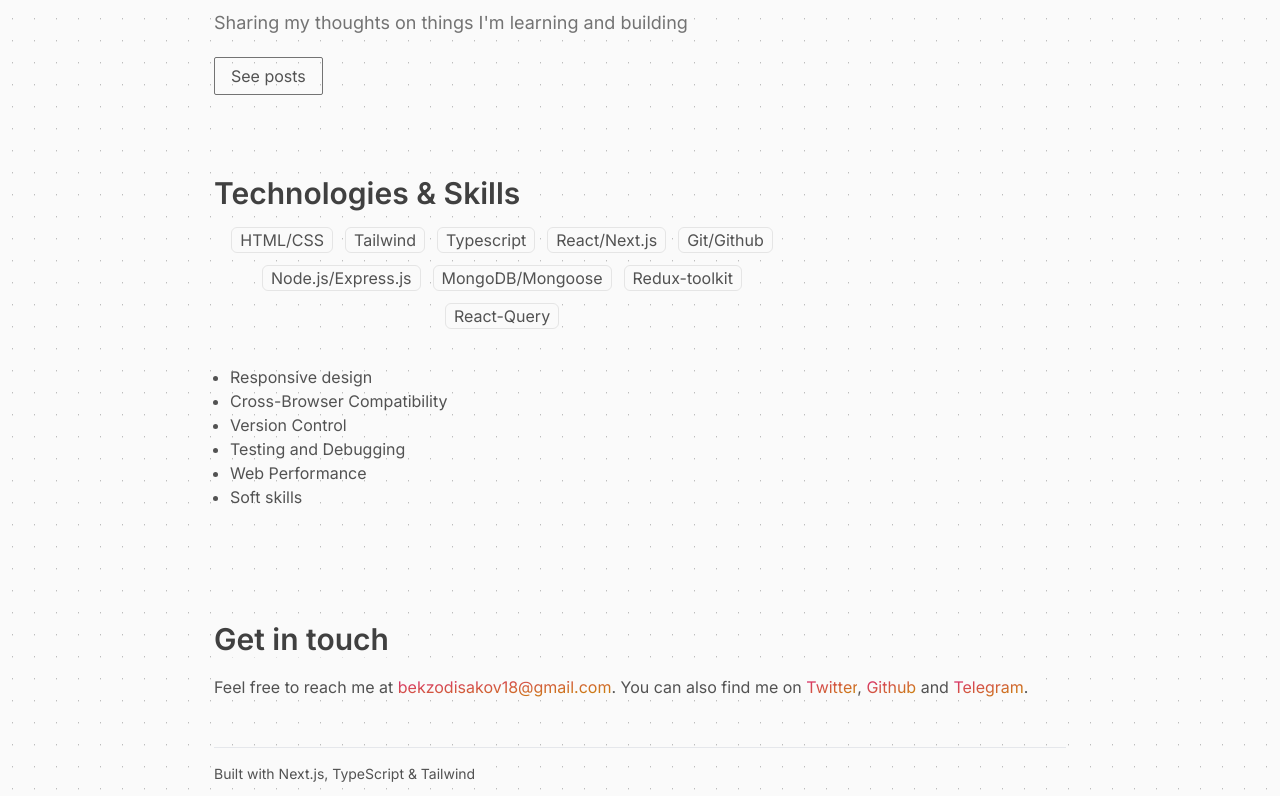
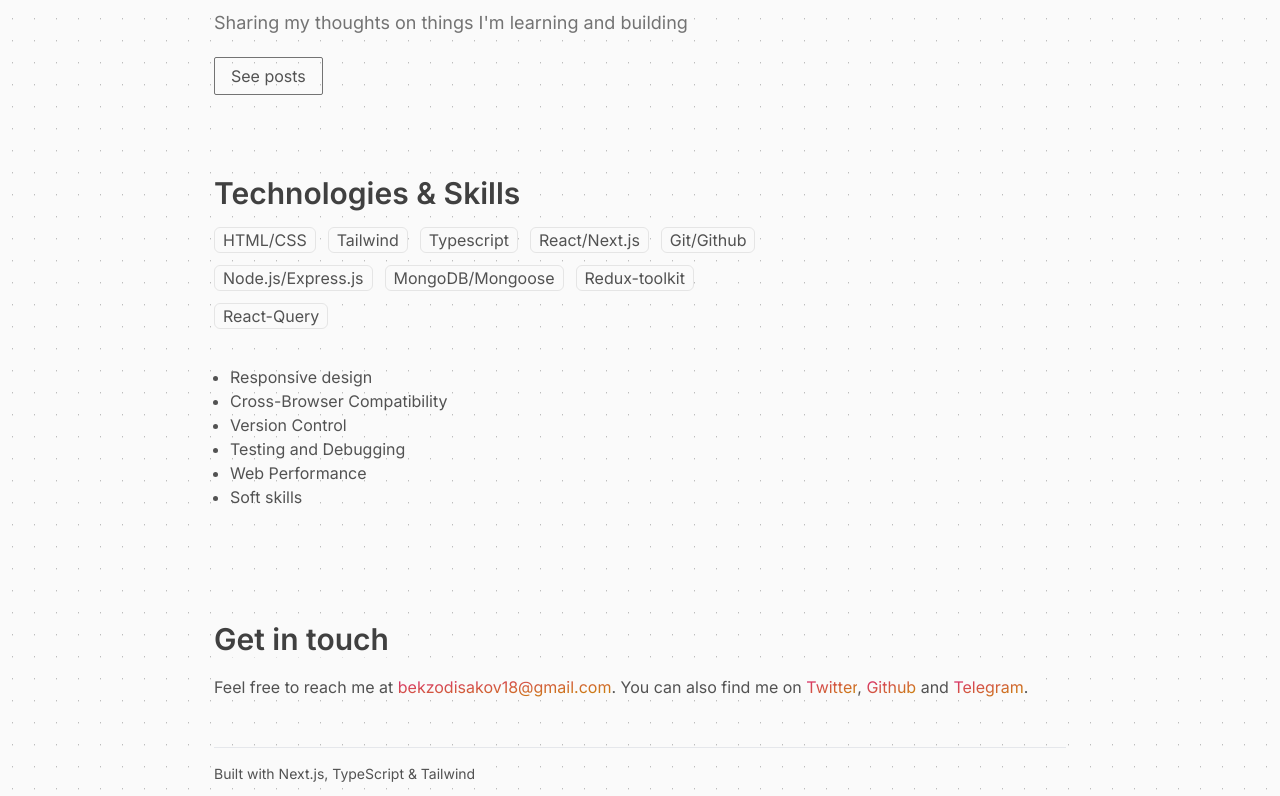
Before and after one commit to BehzodIsakov/my_website, a Next.js app: page / in a window 1280 px wide. Shown: the part 2055-2851 px from the top of the page. Built offline with nearby package versions, Linux system fonts and the light colour scheme.

Commit message:
Homepage: edit technologies section layout

```diff
--- a/components/Skills.tsx
+++ b/components/Skills.tsx
@@ -5,7 +5,7 @@ export default function Skills() {
   return (
     <section>
       <h2 className='mb-4'>Technologies &amp; Skills</h2>
-      <ul className='flex justify-center flex-wrap gap-3 max-w-xl mb-9'>
+      <ul className='flex flex-wrap gap-3 max-w-xl mb-9'>
         {technologies.map((t, i) => (
           <li key={i}><Badge>{t}</Badge></li>
         ))}
```
